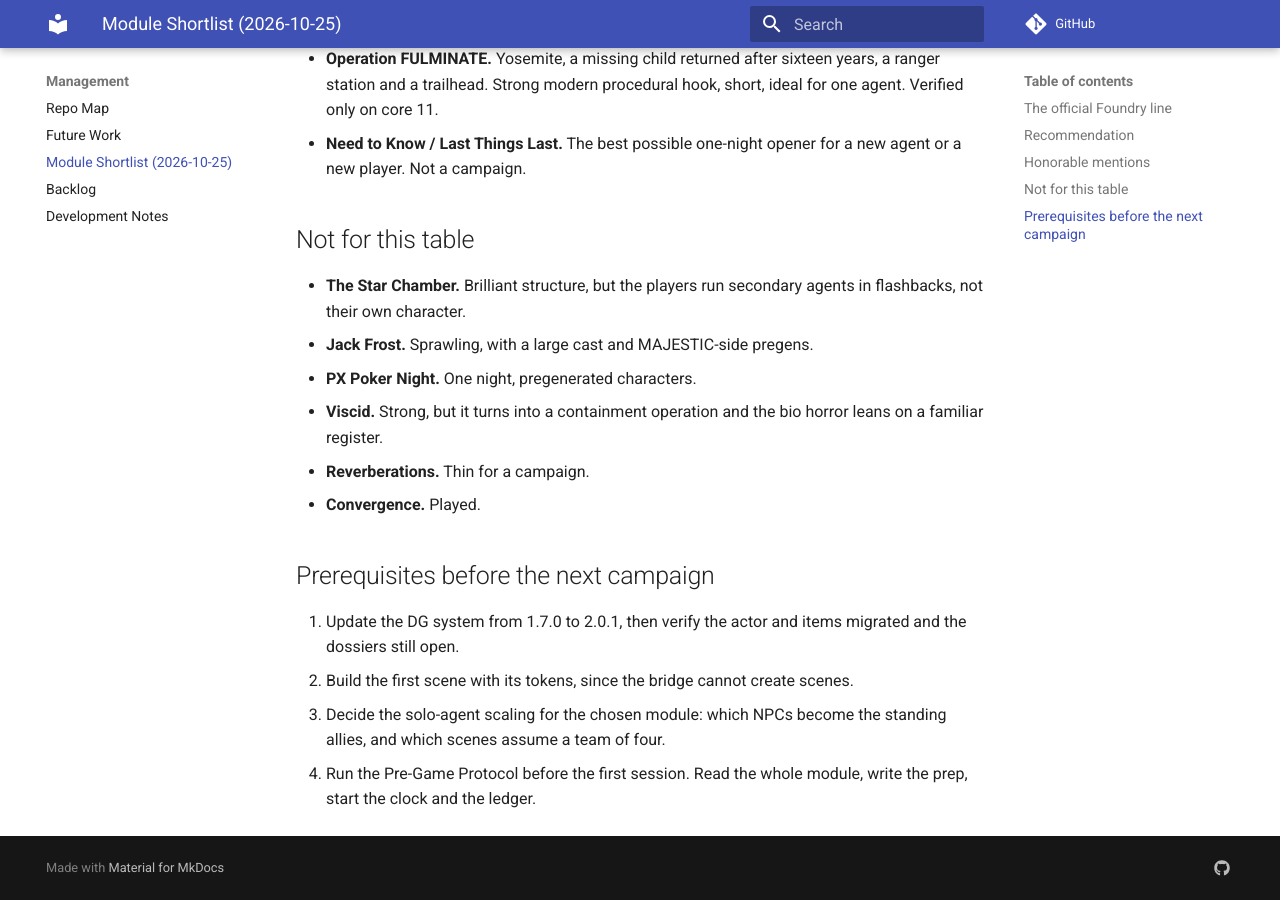
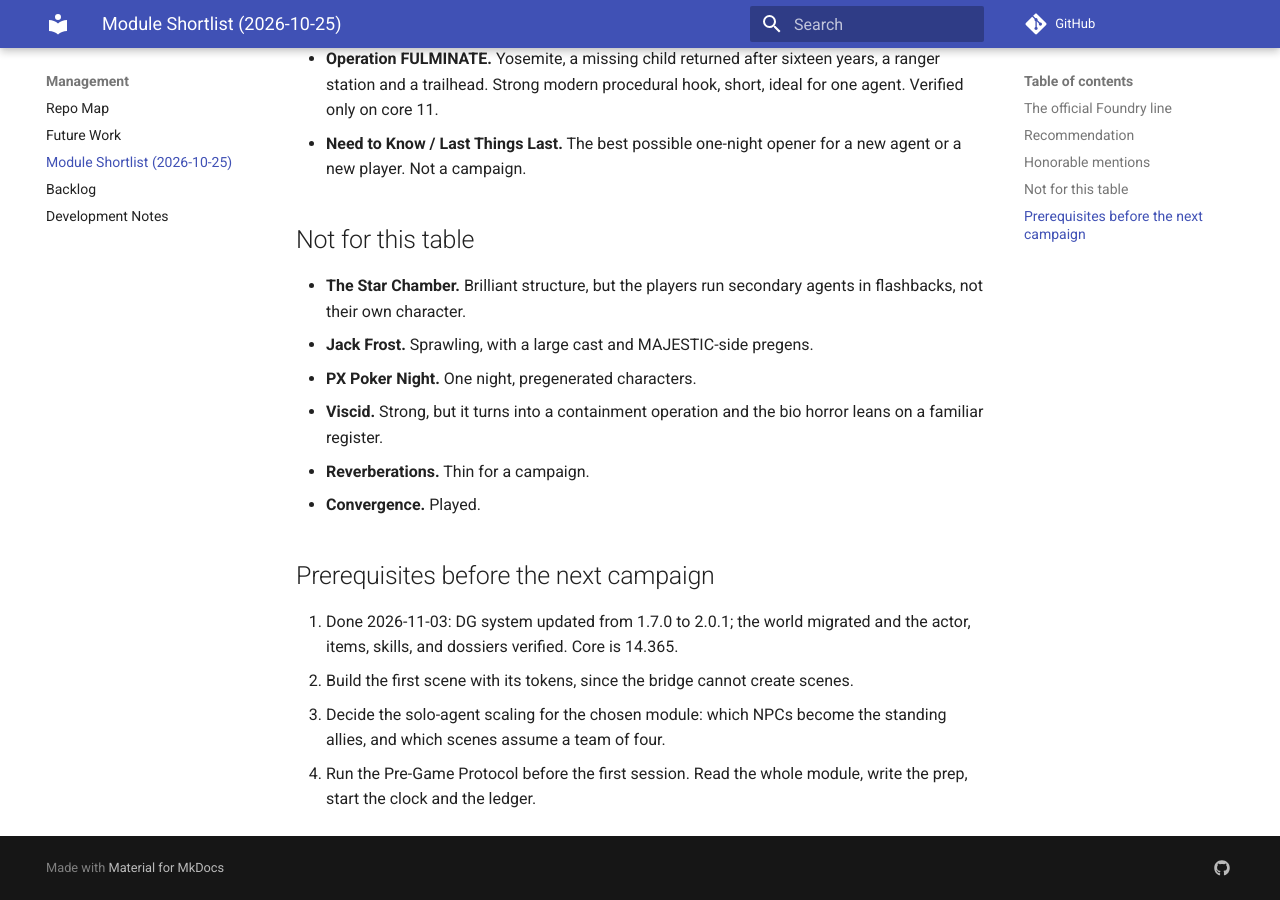
Before and after one commit to luckrucksack/ttrpg-gm, an MkDocs documentation site: the page built from docs/module-shortlist-2026-10-25.md, in a window 1280 px wide and 900 px high, scrolled down 1304 px. Built offline with MkDocs 1.6.1 and Material for MkDocs 9.7.7, drawn with Linux system fonts in a browser that asks for light colours; comment, search, counter and statistics services are not loaded.

Commit message:
infra: Delta Green system 2.0.1 upgrade, world migration verified; DG actor data paths documented

```diff
--- a/docs/module-shortlist-2026-10-25.md
+++ b/docs/module-shortlist-2026-10-25.md
@@ -67,8 +67,8 @@ careful handling so it does not slide into period cliché.
 
 ## Prerequisites before the next campaign
 
-1. Update the DG system from 1.7.0 to 2.0.1, then verify the actor and items
-   migrated and the dossiers still open.
+1. Done 2026-11-03: DG system updated from 1.7.0 to 2.0.1; the world migrated
+   and the actor, items, skills, and dossiers verified. Core is 14.365.
 2. Build the first scene with its tokens, since the bridge cannot create scenes.
 3. Decide the solo-agent scaling for the chosen module: which NPCs become the
    standing allies, and which scenes assume a team of four.
```
Also changed, not shown: CHANGELOG.md (+12 -0 lines), STATUS.md (+1 -1 lines), bot/skills/ttrpg-foundry-bridge.md (+14 -0 lines), 1 other file.
